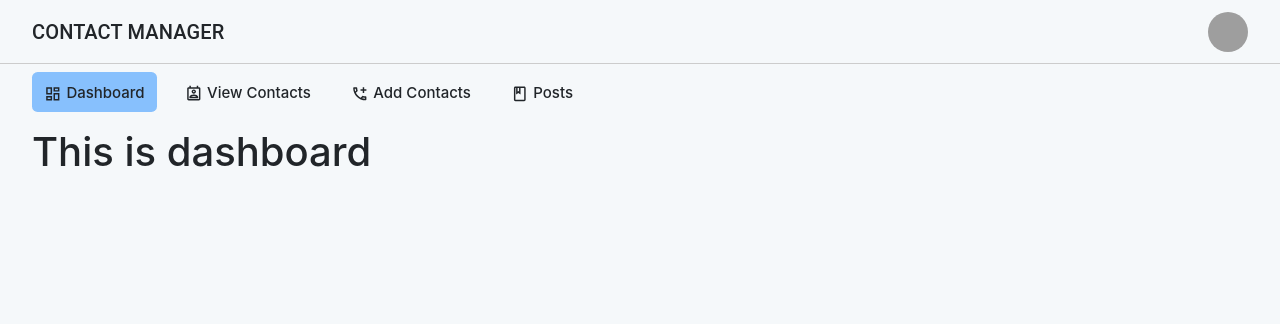
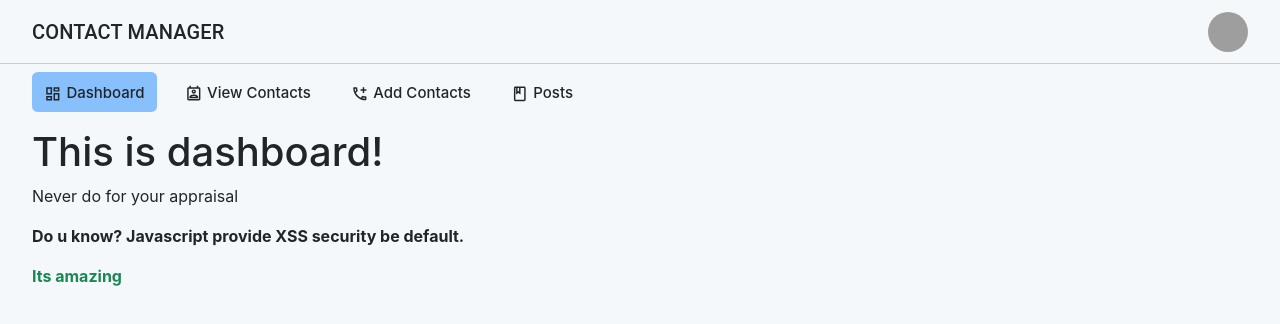
Before and after one commit to Hasnat150822/contact-management-system, a React (Create React App) app: page /dashboard in a window 1280 px wide. Shown: the top 324 px of the page. Built offline with nearby package versions, Linux system fonts and the light colour scheme; sample sign-in values are in the browser's storage; grey boxes are pictures that could not be loaded.

Commit message:
git tutoorial

```diff
--- a/src/components/pages/Dashboard.jsx
+++ b/src/components/pages/Dashboard.jsx
@@ -1,6 +1,11 @@
 let Dashboard = () => {
     return (
-        <h1>This is dashboard</h1>
+        <>
+            <h1>This is dashboard!</h1>
+            <p>Never do for your appraisal</p>
+            <p className="text-dark fw-bold">Do u know? Javascript provide XSS security be default.</p>
+            <strong className="text-success">Its amazing</strong>
+        </>
     )
 }
 
```
